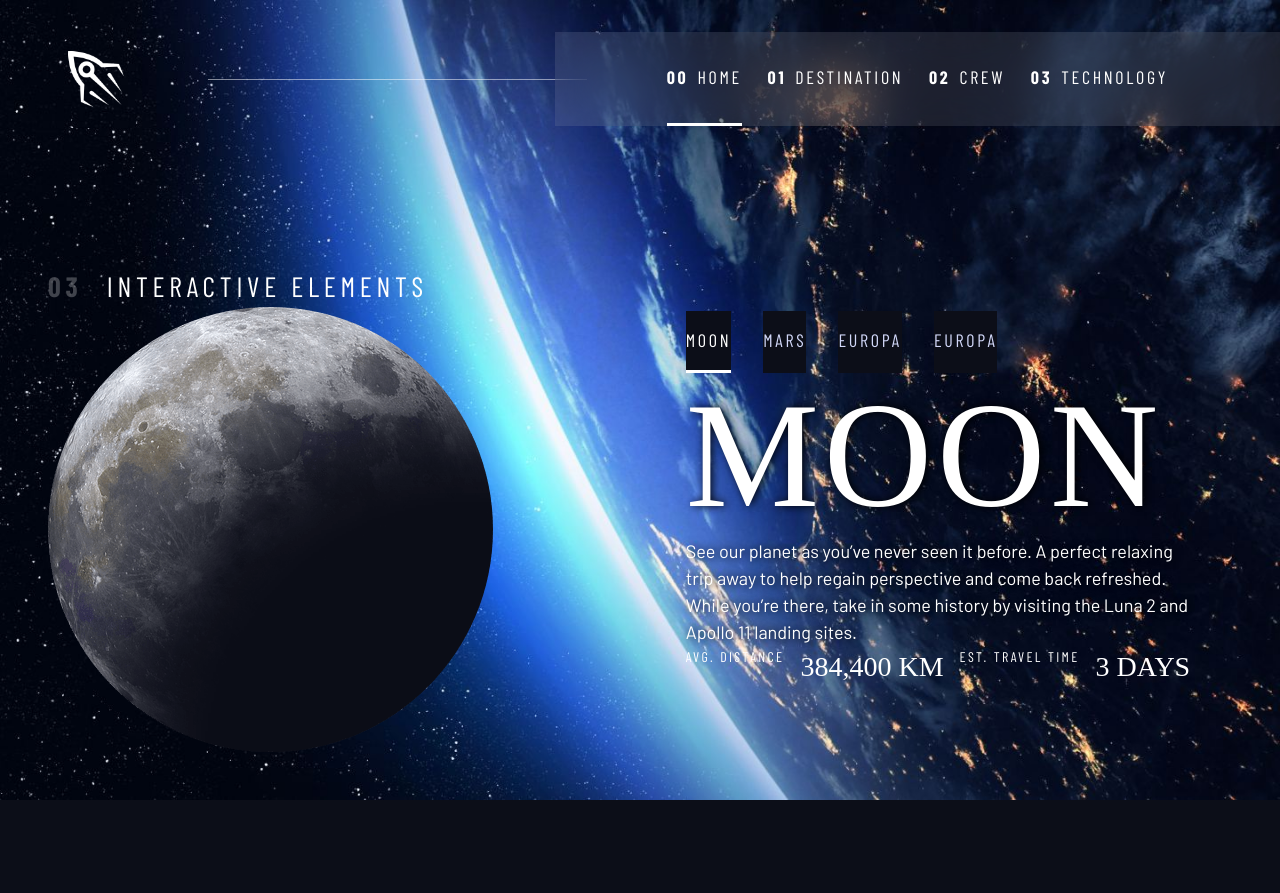
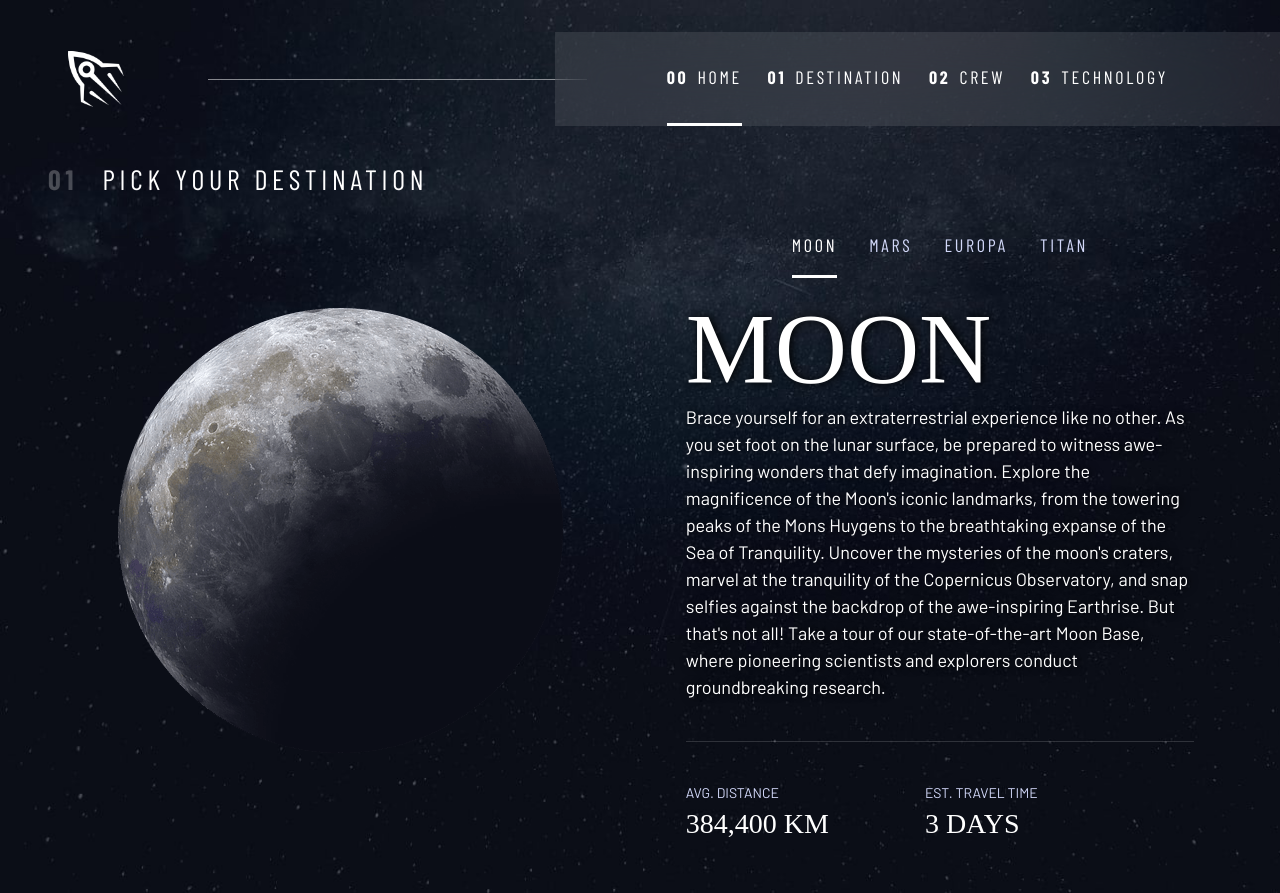
Before and after one commit to Whitimus/stellar-getaways, a plain HTML site: page destination-moon.html in a window 1280 px wide. Before the commit the page ends 800 px from the top, so only its background shows below. Drawn offline with nearby package versions, Linux system fonts and the light colour scheme; a web font is replaced by a local one.

Commit message:
Finished destination page layout

```diff
--- a/css/styles.css
+++ b/css/styles.css
@@ -75,12 +75,12 @@ select {
 	--fs-800: 3.5rem;
 	--fs-700: 1.5rem;
 	--fs-600: 1rem;
-	--fs-500: 1.75rem;
+	--fs-500: 1.25rem;
 	--fs-400: 0.9375rem;
 	--fs-300: 1rem;
 	--fs-200: 0.875rem;
 
-	/* font-fammily */
+	/* font-family */
 
 	--ff-serif: 'Bellefair', serif;
 	--ff-sans-cond: 'Barlow Condensed', sans-serif;
@@ -92,6 +92,7 @@ select {
 		--fs-800: 5rem;
 		--fs-700: 2.5rem;
 		--fs-600: 1.5rem;
+		--fs-500: 1.5rem;
 		--fs-400: 1rem;
 	}
 }
@@ -101,6 +102,7 @@ select {
 		--fs-800: 6.25rem;
 		--fs-700: 3.5rem;
 		--fs-600: 2rem;
+		--fs-500: 1.75rem;
 
 		--fs-400: 1.125rem;
 	}
@@ -122,52 +124,13 @@ select {
 }
 .flow > * + * {
 	margin-top: var(--flow-space, 1rem);
-	outline: 1px solid red;
+	/* outline: 1px solid red; */
 }
 .container {
 	padding-inline: 2em;
 	max-width: 80rem;
 	margin-inline: auto;
 }
-.grid-container {
-	text-align: center;
-	display: grid;
-	place-items: center;
-	padding: 1rem;
-}
-
-.grid-container * {
-	max-width: 50ch;
-}
-
-@media (min-width: 45em) {
-	.grid-container {
-		text-align: left;
-		column-gap: var(--container-gap, 1rem);
-		grid-template-columns: minmax(1rem, 1fr) repeat(2, minmax(0, 40rem)) minmax(
-				1rem,
-				1fr
-			);
-	}
-	.grid-container > *:first-child {
-		grid-column: 2;
-		justify-self: start;
-		padding-bottom: 2rem;
-	}
-	.grid-container > *:last-child {
-		grid-column: 3;
-		padding-bottom: 6rem;
-	}
-	.grid-container--home {
-		/* padding-bottom: max(5rem, 20vh); */
-		align-items: end;
-		/* justify-items: start; */
-	}
-	/* .grid-container--home > div {
-		border: 5px solid greenyellow;
-	} */
-}
-
 .sr-only {
 	position: absolute;
 	width: 1px;
@@ -451,6 +414,9 @@ select {
 .tab-list {
 	--gap: 2rem;
 }
+.tab-list > button {
+	background: transparent;
+}
 .dot-indicators > * {
 	cursor: pointer;
 	border: 0;
@@ -496,32 +462,152 @@ select {
 body {
 	background-repeat: no-repeat;
 	background-size: cover;
-	background-position: bottom center;
 }
 
 .home {
 	background-image: url(../assets/home/backround-mobile.jpg);
+	background-position: bottom center;
+}
+.destination {
+	background-image: url(../assets/destination/background-destination-mobile.jpg);
+}
+.crew {
+	background-image: url(../assets/crew/background-crew-mobile.jpg);
 }
 @media (min-width: 35em) {
 	.home {
 		background-image: url(../assets/home/background-tablet.jpg);
+	}
+	.destination {
+		background-image: url(../assets/destination/background-destination-tablet.jpg);
+	}
+	.crew {
+		background-image: url(../assets/crew/background-crew-tablet.jpg);
 	}
 }
 @media (min-width: 45em) {
 	.home {
 		background-image: url(../assets/home/Untitled\ design.jpg);
 	}
+	.destination {
+		background-image: url(../assets/destination/background-destination-desktop.jpg);
+	}
+	.crew {
+		background-image: url(../assets/crew/background-crew-desktop.jpg);
+	}
 }
-.destination {
-	background-image: url(../assets/destination/background-destination-mobile.jpg);
+
+/****************** Layout  ********************/
+
+.grid-container {
+	text-align: center;
+	display: grid;
+	place-items: center;
+	padding-inline: 1rem;
+	padding-bottom: 3rem;
 }
+
+.grid-container * {
+	max-width: 50ch;
+}
+.numbered-title {
+	grid-area: title;
+}
+/* Destination Layout */
+
+.grid-container--destination {
+	--flow-space: 2rem;
+	grid-template-areas:
+		'title'
+		'image'
+		'tabs'
+		'content';
+}
+
+.grid-container--destination > img {
+	grid-area: image;
+	max-width: 55%;
+}
+.grid-container--destination > .tab-list {
+	grid-area: tabs;
+}
+.grid-container--destination > .destination-info {
+	grid-area: content;
+}
+.destination-meta {
+	flex-direction: column;
+	align-items: center;
+	border-top: 1px solid hsl(var(--clr-white) / 0.15);
+	padding-top: 2.5rem;
+	margin-top: 2.5rem;
+}
+
+/* Crew Layout  */
+
+.grid-container--crew {
+	--flow-space: 2rem;
+	grid-template-areas:
+		'title'
+		'image'
+		'tabs'
+		'content';
+}
+.grid-container--crew > img {
+	grid-area: image;
+	max-width: 55%;
+}
+.grid-container--crew > .dot-indicators {
+	grid-area: tabs;
+}
+
 @media (min-width: 35em) {
-	.destination {
-		background-image: url(../assets/home/background-tablet.jpg);
+	.numbered-title {
+		justify-self: start;
+	}
+	.destination-meta {
+		flex-direction: row;
+		justify-content: space-evenly;
 	}
 }
 @media (min-width: 45em) {
-	.destination {
-		background-image: url(../assets/home/Untitled\ design.jpg);
+	.grid-container {
+		text-align: left;
+		column-gap: var(--container-gap, 1rem);
+		grid-template-columns: minmax(1rem, 1fr) repeat(2, minmax(0, 40rem)) minmax(
+				1rem,
+				1fr
+			);
+	}
+	.grid-container--home > *:first-child {
+		grid-column: 2;
+		justify-self: start;
+		padding-bottom: 2rem;
+	}
+	.grid-container--home > *:last-child {
+		grid-column: 3;
+		padding-bottom: 6rem;
+	}
+	.grid-container--home {
+		/* padding-bottom: max(5rem, 20vh); */
+		align-items: end;
+		/* justify-items: start; */
+	}
+	/* .grid-container--home > div {
+		border: 5px solid greenyellow;
+	} */
+	.grid-container--destination {
+		/* justify-items: start; */
+		--flow-space: 1rem;
+		grid-template-areas:
+			'.title title .'
+			'.image tabs .'
+			'.image content .';
+	}
+	.grid-container--destination > img {
+		max-width: 100%;
+	}
+	.destination-meta {
+		--gap: min(8vw, 6rem);
+		justify-content: start;
 	}
 }
--- a/destination-moon.html
+++ b/destination-moon.html
@@ -70,66 +70,65 @@
 			</nav>
 		</header>
 
-		<main id="main" class="grid-container grid-container--home">
-			<section>
-				<h2 class="numbered-title"><span>03</span> Interactive elements</h2>
-				<img src="assets/destination/image-moon.png" alt="" />
-			</section>
+		<main id="main" class="grid-container grid-container--destination flow">
+			<h1 class="numbered-title">
+				<span aria-hidden="true">01</span> Pick your destination
+			</h1>
+			<img src="assets/destination/image-moon.png" alt="The Moon" />
 
-			<section>
 			<!-- Tabs -->
 			<div class="tab-list underline-indicators flex">
 				<button
 					aria-selected="true"
-						class="uppercase ff-sans-cond text-accent bg-dark letter-spacing-2"
+					class="uppercase ff-sans-cond text-accent letter-spacing-2"
 				>
 					Moon
 				</button>
 				<button
 					aria-selected="false"
-						class="uppercase ff-sans-cond text-accent bg-dark letter-spacing-2"
+					class="uppercase ff-sans-cond text-accent letter-spacing-2"
 				>
 					Mars
 				</button>
 				<button
 					aria-selected="false"
-						class="uppercase ff-sans-cond text-accent bg-dark letter-spacing-2"
+					class="uppercase ff-sans-cond text-accent letter-spacing-2"
 				>
 					Europa
 				</button>
 				<button
 					aria-selected="false"
-						class="uppercase ff-sans-cond text-accent bg-dark letter-spacing-2"
+					class="uppercase ff-sans-cond text-accent letter-spacing-2"
 				>
-						Europa
+					Titan
 				</button>
 			</div>
 
+			<article class="destination-info">
+				<h2 class="fs-800 ff-serif uppercase text-shadow">Moon</h2>
+				<p class="text-shadow">
+					Brace yourself for an extraterrestrial experience like no other. As
+					you set foot on the lunar surface, be prepared to witness
+					awe-inspiring wonders that defy imagination. Explore the magnificence
+					of the Moon's iconic landmarks, from the towering peaks of the Mons
+					Huygens to the breathtaking expanse of the Sea of Tranquility. Uncover
+					the mysteries of the moon's craters, marvel at the tranquility of the
+					Copernicus Observatory, and snap selfies against the backdrop of the
+					awe-inspiring Earthrise. But that's not all! Take a tour of our
+					state-of-the-art Moon Base, where pioneering scientists and explorers
+					conduct groundbreaking research.
+				</p>
+				<div class="destination-meta flex">
 					<div>
-					<h1
-						class="text-accent fs-500 ff-sans-cond uppercase letter-spacing-1 text-shadow"
-					>
-						<span class="d-block fs-900 ff-serif text-white">Moon</span>
-					</h1>
-					<p class="text-shadow">
-						See our planet as you’ve never seen it before. A perfect relaxing
-						trip away to help regain perspective and come back refreshed. While
-						you’re there, take in some history by visiting the Luna 2 and Apollo
-						11 landing sites.
-					</p>
-					<div class="flex">
-						<p class="fs-200 uppercase ff-sans-cond letter-spacing-3">
-							Avg. Distance
-						</p>
+						<h3 class="fs-200 text-accent uppercase">Avg. Distance</h3>
 						<p class="fs-500 ff-serif uppercase">384,400 km</p>
-
-						<p class="fs-200 uppercase ff-sans-cond letter-spacing-3">
-							Est. Travel Time
-						</p>
+					</div>
+					<div>
+						<h3 class="fs-200 text-accent uppercase">Est. Travel Time</h3>
 						<p class="fs-500 ff-serif uppercase">3 Days</p>
 					</div>
 				</div>
-			</section>
+			</article>
 		</main>
 	</body>
 </html>
```
Also changed, not shown: crew-commander.html (+105 -18 lines). Lines whose indentation alone changed are shown as unchanged.
